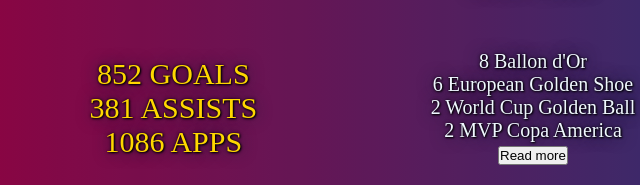
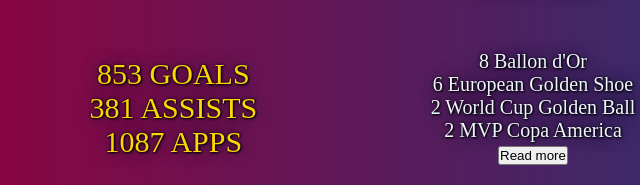
Before and after one commit to selimozo/leo-10, a plain HTML site: page index.html in a window 1280 px wide. Shown: the part 271-456 px from the top of the page, 107-747 px from the left. Drawn offline with Linux system fonts and the light colour scheme; a web font is replaced by a local one.

Commit message:
Update index.html

```diff
--- a/index.html
+++ b/index.html
@@ -28,9 +28,9 @@
       </div>
       <div class="starters">
         <div class="starter-item">
-          <div>852 GOALS</div>
+          <div>853 GOALS</div>
           <div>381 ASSISTS</div>
-          <div>1086 APPS</div>
+          <div>1087 APPS</div>
         </div>
         <div class="starter-item">
           <div>8 Ballon d'Or</div>
```
